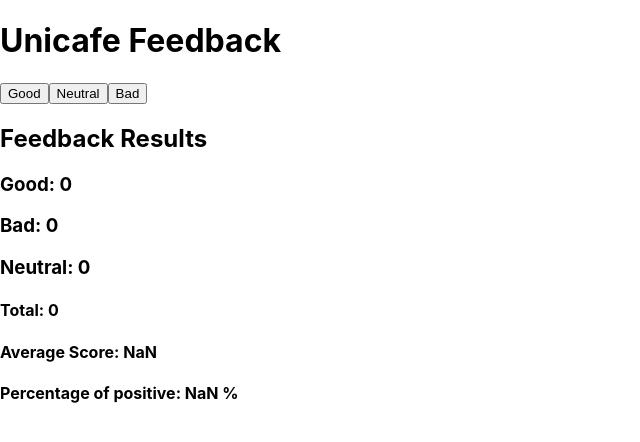
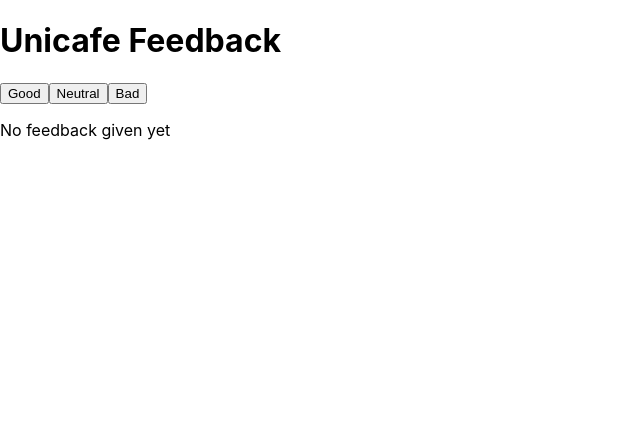
Before and after one commit to lipasofra/FullStack-React, a React (Create React App) app: page / in a window 1280 px wide. Shown: the top 442 px of the page, without its empty margins (0-640 px from the left). Built offline with nearby package versions, Linux system fonts and the light colour scheme.

Commit message:
not feedback given yet exercise 1.9

```diff
--- a/src/App.js
+++ b/src/App.js
@@ -8,14 +8,32 @@
 )
 
 const Statistics = (props) => {
+  const total = props.good + props.neutral + props.bad
+  const average = (props.good-props.bad)/total
+  const percentageGood = props.good/total*100
+
+  if(total !== 0){
+    return(
+      <>
+      <h2>Feedback Results</h2>
+      <h3>Good: {props.good}</h3>
+      <h3>Bad: {props.bad}</h3>
+      <h3>Neutral: {props.neutral}</h3>
+
+      <h2>Statistics</h2>
+      <div>
+        <h4>Total: {total}</h4>
+        <h4>Average Score: {average}</h4>
+        <h4>Percentage of positive: {percentageGood} %</h4>
+      </div>
+      </>
+
+    )
+  }
   return(
-    <div>
-      <h4>Total: {props.total}</h4>
-      <h4>Average Score: {props.average}</h4>
-      <h4>Percentage of positive: {props.percentageGood} %</h4>
-    </div>
+    <p>No feedback given yet</p>
+  )
 
-  )
 
 }
 
@@ -25,9 +43,7 @@
   const [neutral, setNeutral] = useState(0)
   const [bad, setBad] = useState(0)
 
-  const total = good + neutral + bad
-  const average = (good-bad)/total
-  const percentageGood = good/total*100
+
 
   return (
     <>
@@ -37,12 +53,8 @@
       <Button handleClick={()=>{setNeutral(neutral+1)}} text="Neutral" />
       <Button handleClick={()=>{setBad(bad+1)}} text="Bad" />
 
-      <h2>Feedback Results</h2>
-      <h3>Good: {good}</h3>
-      <h3>Bad: {bad}</h3>
-      <h3>Neutral: {neutral}</h3>
 
-      <Statistics total={total} average={average} percentageGood={percentageGood} />
+      <Statistics good={good} bad={bad} neutral={neutral} />
 
 
     </>
```
